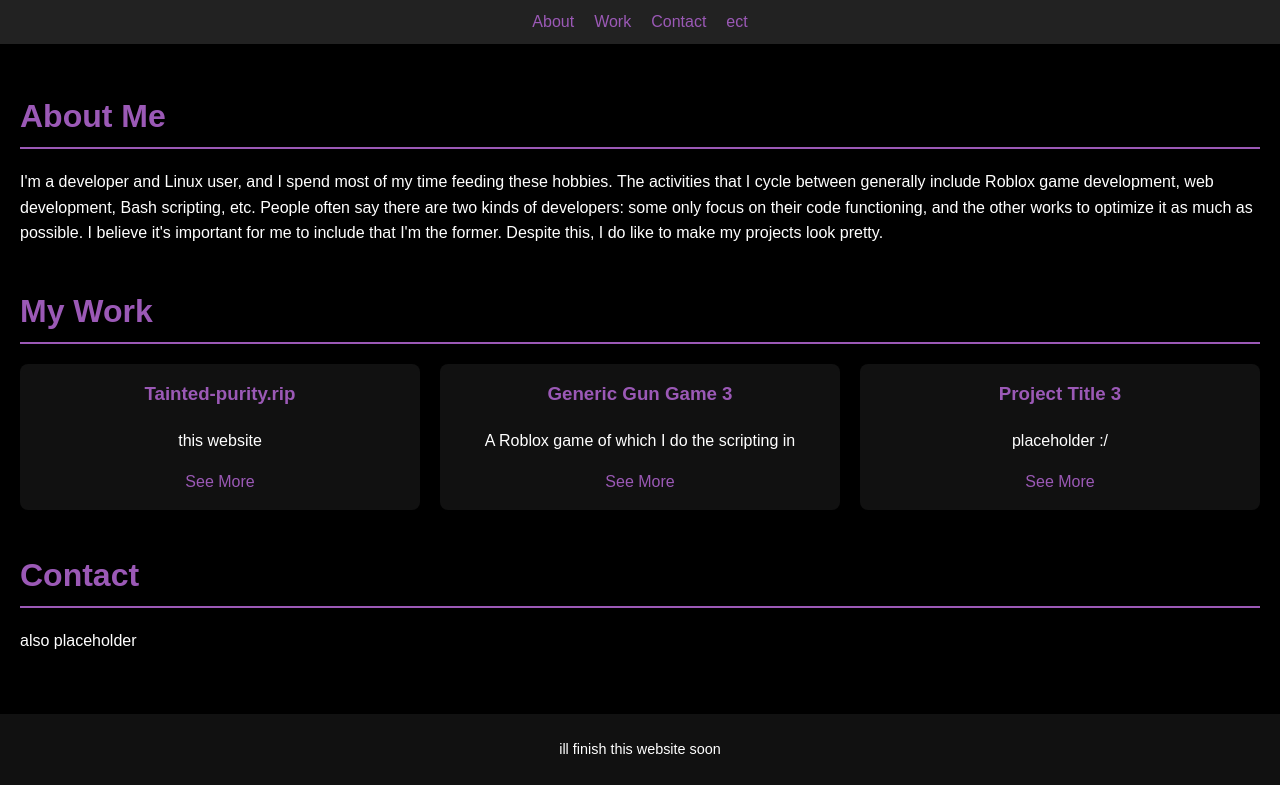
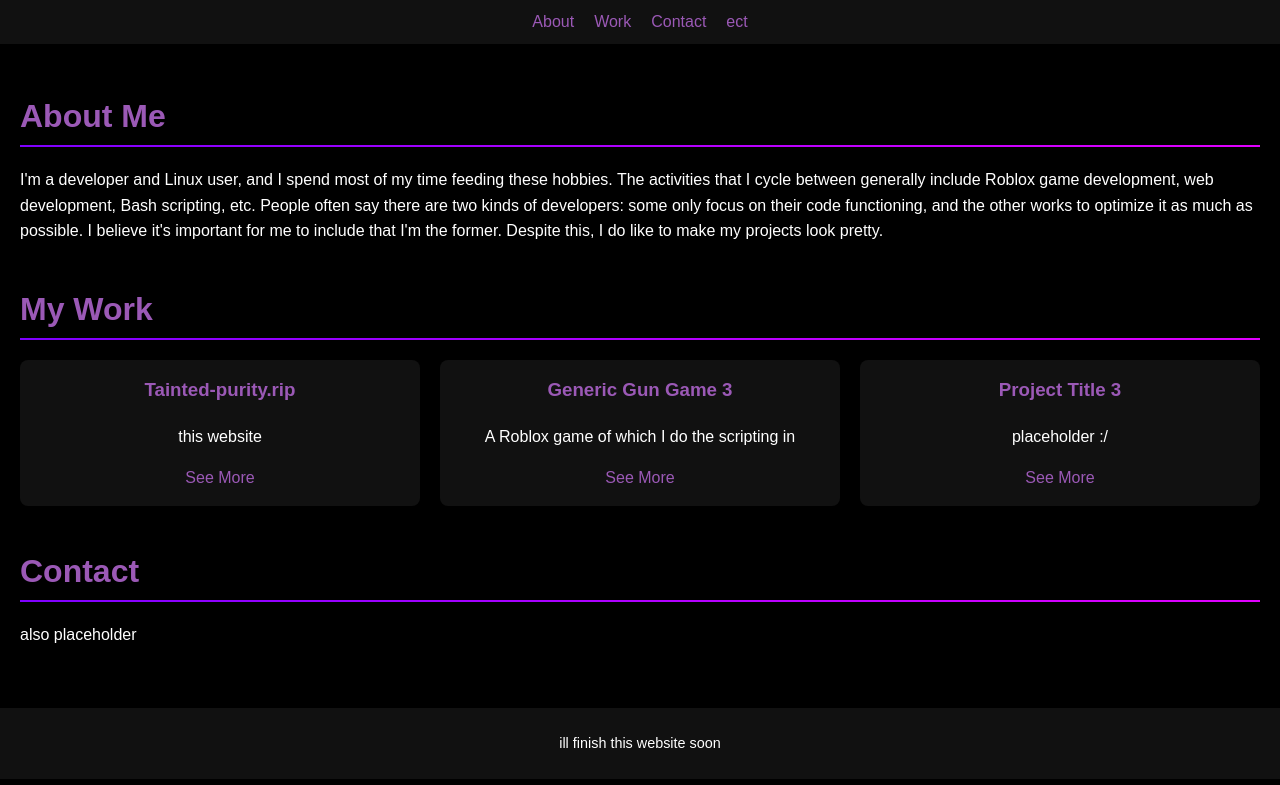
Before and after one commit to the8bitbyte/the8bitbyte.github.io, a PHP site: page / in a window 1280 px wide. Shown: the part 206-991 px from the top of the page. Run offline with PHP 8.4, Linux system fonts and the light colour scheme.

Commit message:
Update styles.css

```diff
--- a/styles.css
+++ b/styles.css
@@ -41,7 +41,7 @@ header::before {
   background-size: cover;
   background-repeat: no-repeat;
   background-position: center;
-  filter: blur(10px);
+  filter: blur(5px);
   z-index: -1;
 }
 
@@ -77,7 +77,7 @@ header .hero p {
 
 
 nav {
-  background: #222;
+  background: #111111;
   padding: 10px 20px;
 }
 
@@ -107,9 +107,20 @@ section {
 h2 {
   font-size: 2rem;
   color: #9b59b6;
-  border-bottom: 2px solid #9b59b6;
+  position: relative;
   padding-bottom: 5px;
   margin-bottom: 20px;
+}
+
+h2::after {
+  content: "";
+  position: absolute;
+  bottom: 0;
+  left: 0;
+  width: 100%;
+  height: 2px; /* Height of the border */
+  background: linear-gradient(to right, #7F00FF, #E100FF);
+  z-index: 1;
 }
 
 .work-grid {
```
